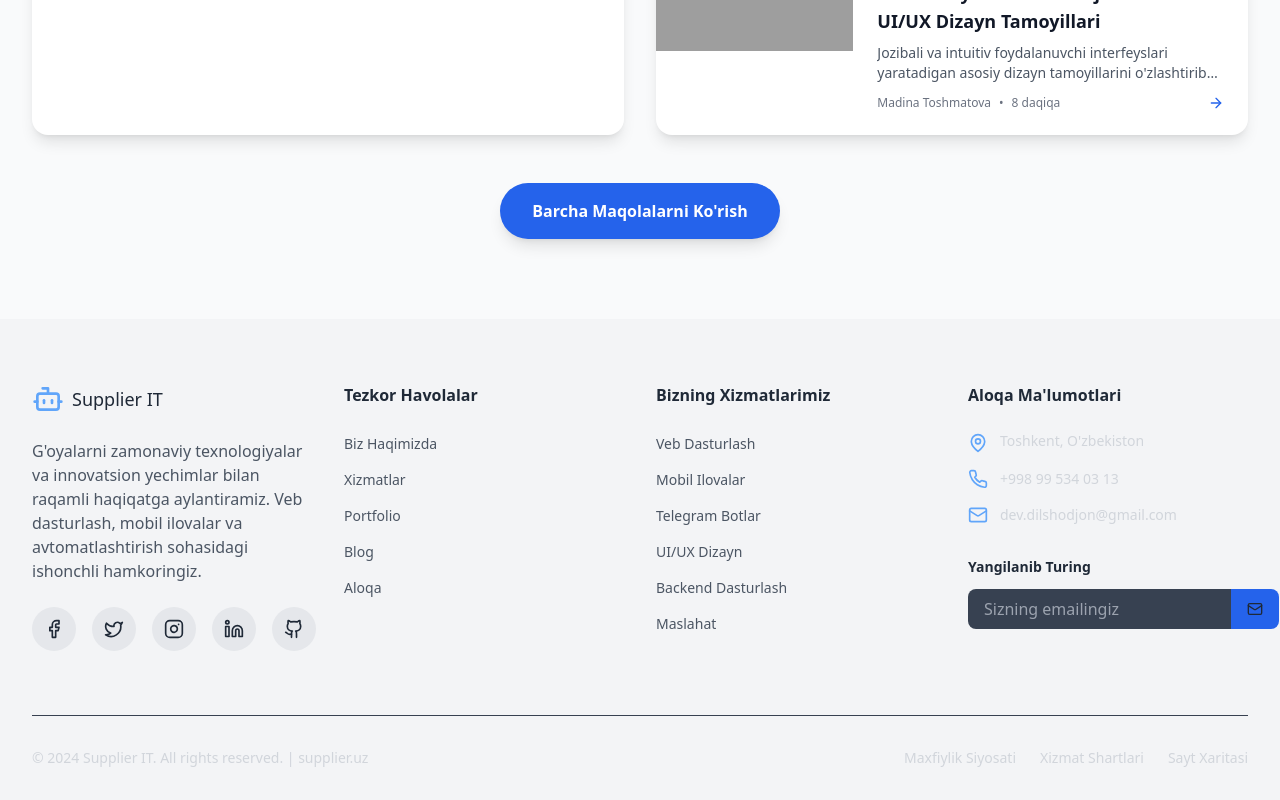
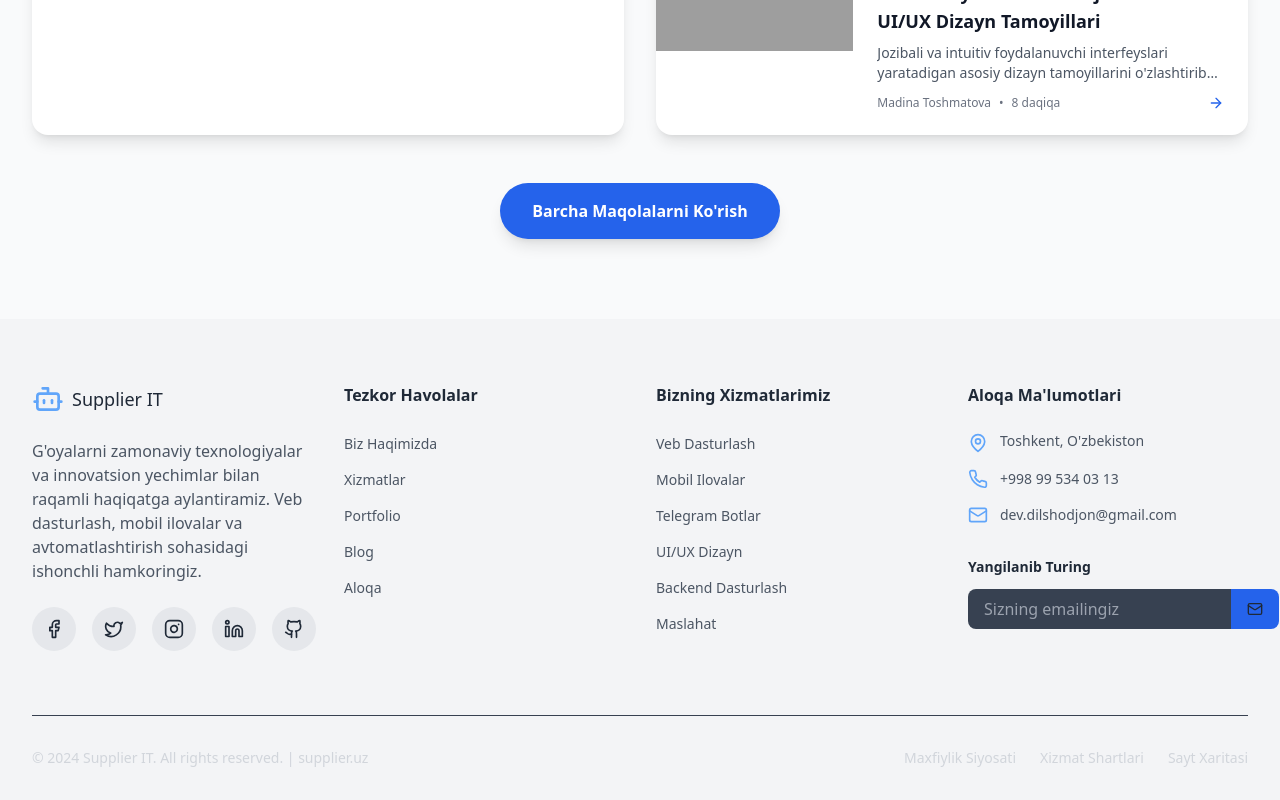
Before and after one commit to devdilshodjon-hue/supplier, a React (Vite) app: page / in a window 1280 px wide. Shown: the part 6670-7470 px from the top of the page. Built offline with nearby package versions, Linux system fonts and the light colour scheme; grey boxes are pictures that could not be loaded.

Commit message:
Fix Footer contact info colors for light theme
cgen-1c649bfcbc7f4a58ac76f520c40b7bf2

```diff
--- a/src/components/Footer.tsx
+++ b/src/components/Footer.tsx
@@ -117,14 +117,14 @@ const Footer: React.FC = () => {
                 <MapPin className="w-5 h-5 text-blue-400 mt-0.5 flex-shrink-0" />
                 <div>
                   <p className={`${typography.footerText} ${
-                    isDark ? 'text-gray-400' : 'text-gray-300'
+                    isDark ? 'text-gray-400' : 'text-gray-600'
                   }`}>Toshkent, O'zbekiston</p>
                 </div>
               </div>
               <div className="flex items-center space-x-3">
                 <Phone className="w-5 h-5 text-blue-400 flex-shrink-0" />
                 <a href="tel:+998995340313" className={`${typography.footerText} transition-colors duration-300 ${
-                  isDark ? 'text-gray-400 hover:text-white' : 'text-gray-300 hover:text-gray-100'
+                  isDark ? 'text-gray-400 hover:text-white' : 'text-gray-600 hover:text-gray-800'
                 }`}>
                   +998 99 534 03 13
                 </a>
@@ -132,7 +132,7 @@ const Footer: React.FC = () => {
               <div className="flex items-center space-x-3">
                 <Mail className="w-5 h-5 text-blue-400 flex-shrink-0" />
                 <a href="mailto:dev.dilshodjon@gmail.com" className={`${typography.footerText} transition-colors duration-300 ${
-                  isDark ? 'text-gray-400 hover:text-white' : 'text-gray-300 hover:text-gray-100'
+                  isDark ? 'text-gray-400 hover:text-white' : 'text-gray-600 hover:text-gray-800'
                 }`}>
                   dev.dilshodjon@gmail.com
                 </a>
```
